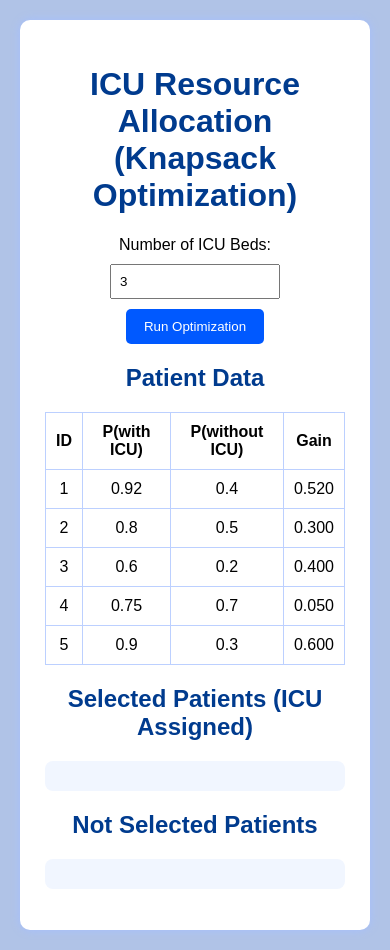
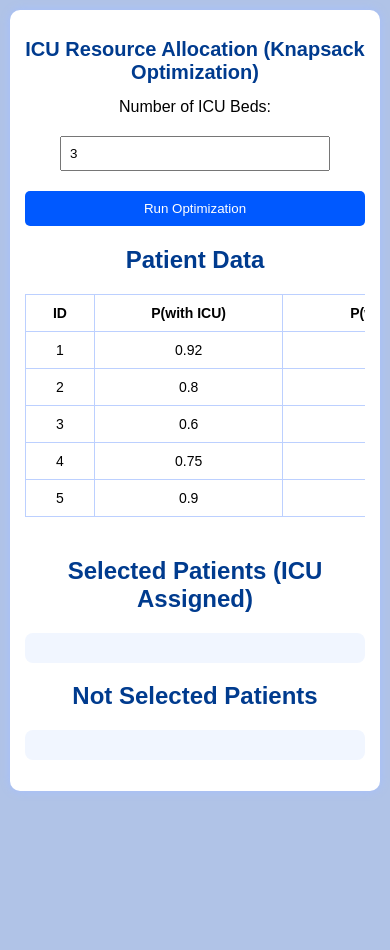
Before and after one commit to Sourav15kumar/ICU-Resource-Allocation, a plain HTML site: page index.html in a window 390 px wide. After the commit the page ends 844 px from the top, so only its background shows below. Drawn offline with Linux system fonts and the light colour scheme.

Commit message:
responsive maker

```diff
--- a/index.html
+++ b/index.html
@@ -3,6 +3,7 @@
 <head>
     <meta charset="UTF-8">
     <title>ICU Resource Allocation – Knapsack Optimization</title>
+    <meta name="viewport" content="width=device-width, initial-scale=1.0">
     <link rel="stylesheet" href="style.css">
 </head>
 <body>
@@ -11,12 +12,15 @@
     <h1>ICU Resource Allocation (Knapsack Optimization)</h1>
 
     <div class="input-section">
+        <div class="input-group">
             <label>Number of ICU Beds:</label>
             <input id="beds" type="number" min="1" value="3">
+        </div>
         <button onclick="runKnapsack()">Run Optimization</button>
     </div>
 
     <h2>Patient Data</h2>
+    <div class="table-wrapper">
         <table id="patient-table">
             <thead>
             <tr>
@@ -26,9 +30,9 @@
                 <th>Gain</th>
             </tr>
             </thead>
-        <tbody id="patient-body">
-        </tbody>
+            <tbody id="patient-body"></tbody>
         </table>
+    </div>
 
     <h2>Selected Patients (ICU Assigned)</h2>
     <ul id="selected"></ul>
--- a/style.css
+++ b/style.css
@@ -24,6 +24,13 @@ h1, h2 {
     margin-bottom: 20px;
 }
 
+.input-group {
+    display: flex;
+    justify-content: center;
+    gap: 10px;
+    flex-wrap: wrap;
+}
+
 input {
     padding: 8px;
     width: 150px;
@@ -43,10 +50,16 @@ button:hover {
     background: #003fba;
 }
 
+.table-wrapper {
+    width: 100%;
+    overflow-x: auto; /* makes table scrollable on small screens */
+}
+
 table {
     width: 100%;
     border-collapse: collapse;
     margin-bottom: 20px;
+    min-width: 600px;
 }
 
 table th, table td {
@@ -60,3 +73,34 @@ ul {
     padding: 15px;
     border-radius: 8px;
 }
+
+/* ------------------------------------
+      ACTUAL RESPONSIVE DESIGN HERE
+------------------------------------- */
+@media (max-width: 600px) {
+    body {
+        padding: 10px;
+    }
+
+    .container {
+        padding: 15px;
+    }
+
+    h1 {
+        font-size: 20px;
+    }
+
+    input {
+        width: 100%;
+        max-width: 250px;
+    }
+
+    button {
+        width: 100%;
+        margin-top: 10px;
+    }
+
+    table {
+        font-size: 14px;
+    }
+}
```
Lines whose indentation alone changed are shown as unchanged.
